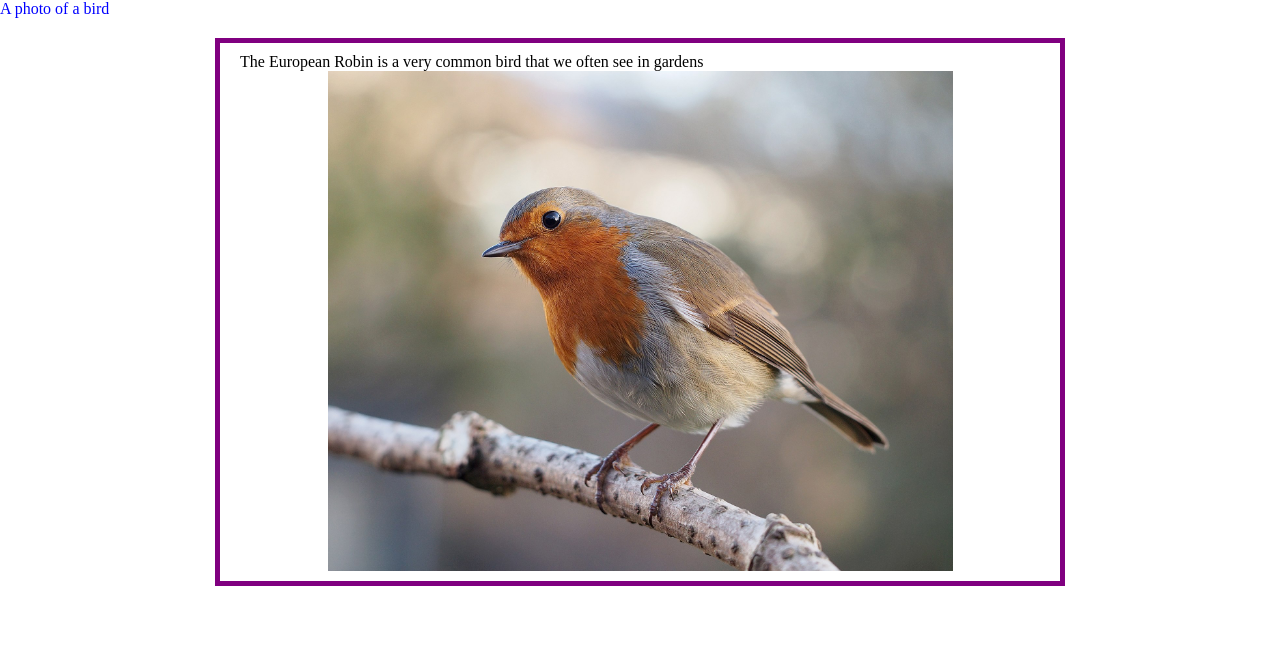
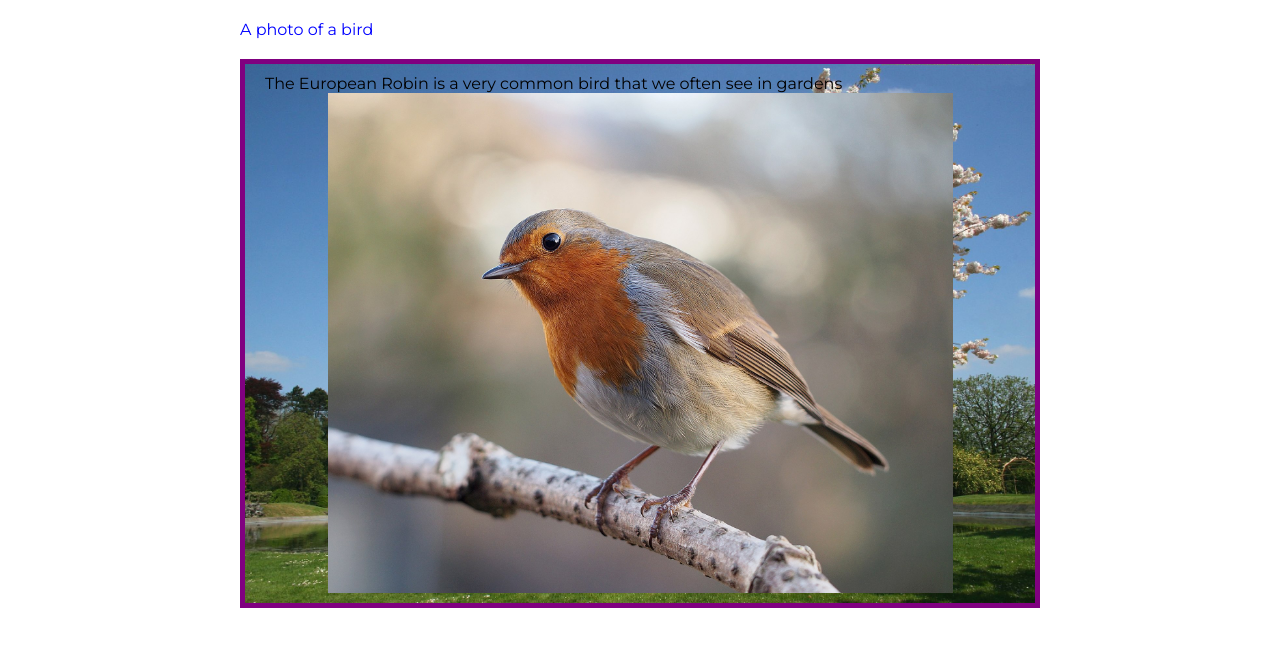
Before and after one commit to raphv/tutorial-04.03, a plain HTML site: page index.html in a window 1280 px wide. Drawn offline with Linux system fonts and the light colour scheme.

Commit message:
Added background and font

```diff
--- a/css/styles.css
+++ b/css/styles.css
@@ -4,6 +4,11 @@
 	border: 0;
 	font-size: 1em;
 	font-weight: normal;
+	box-sizing: border-box;
+}
+
+body {
+	font-family: 'Montserrat', sans-serif;
 }
 
 h1 {
@@ -17,9 +22,14 @@ h1 {
 	margin: 0 auto;
 }
 
+.aligning {
+	max-width: 800px;
+	margin: 20px auto;
+}
+
 #main-content {
 	border: 5px solid purple;
 	padding: 10px 20px;
-	max-width: 800px;
-	margin: 20px auto;
+	background-image: url(../images/garden-1.jpg);
+	background-size: cover;
 }
--- a/index.html
+++ b/index.html
@@ -5,14 +5,16 @@
 	<meta charset="utf-8">
 	<link rel="stylesheet" type="text/css" href="css/styles.css">
 	<meta name="viewport" content="width=device-width, initial-scale=1.0">
+	<link rel="preconnect" href="https://fonts.gstatic.com">
+	<link href="https://fonts.googleapis.com/css2?family=Montserrat&display=swap" rel="stylesheet">
 </head>
 <body>
 	<header>
-		<h1>A photo of a bird</h1>
+		<h1 class="aligning">A photo of a bird</h1>
 	</header>
-	<article id="main-content">
+	<article id="main-content" class="aligning">
 		<p>The European Robin is a very common bird that we often see in gardens</p>
-		<img src="images/robin.jpg" class="responsive-image">
+		<img src="images/robin.jpg" class="responsive-image" alt="A photo of a robin">
 	</article>
 </body>
 </html>
```
